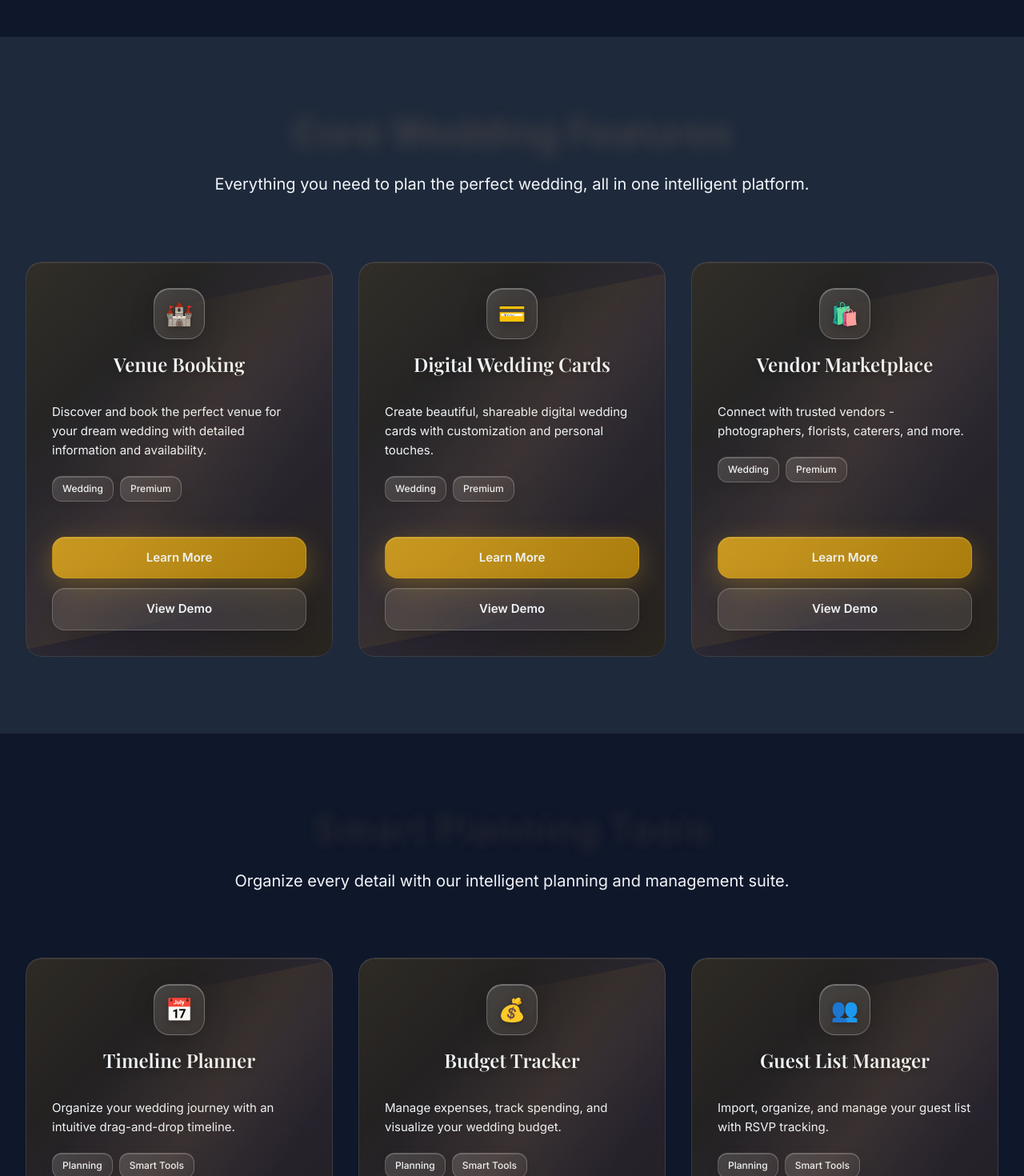
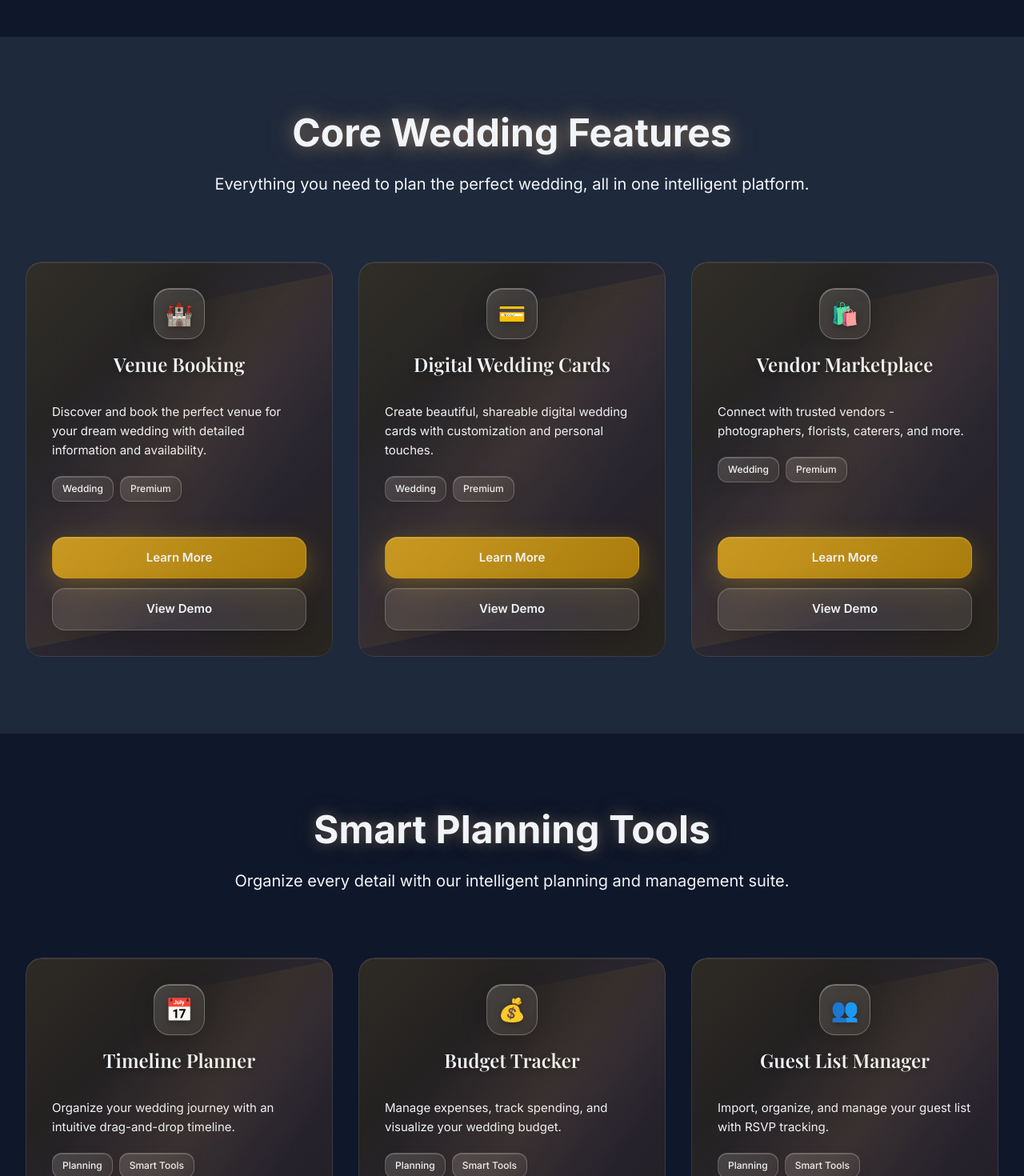
Before and after one commit to Harman8815/Saanjh, a Next.js app in the folder frontend/: page / in a window 1280 px wide. Shown: the part 700-2170 px from the top of the page at 80% size. Built offline with nearby package versions, Linux system fonts and the light colour scheme; no server answers; a web font is replaced by a local one.

Commit message:
Fix text glow effect to be visible
- Remove transparent text fill that was hiding the text
- Use proper text color with text-shadow for glow effect around text
- Increase glow opacity for better visibility

```diff
--- a/frontend/app/globals.css
+++ b/frontend/app/globals.css
@@ -240,19 +240,13 @@ body {
 
 /* Typography with Subtle Glow Effects */
 .text-glow {
-  background: var(--gradient-primary);
-  -webkit-background-clip: text;
-  -webkit-text-fill-color: transparent;
-  background-clip: text;
-  text-shadow: 0 0 20px rgba(212, 165, 116, 0.2);
+  color: var(--text-primary);
+  text-shadow: 0 0 20px rgba(212, 165, 116, 0.5), 0 0 40px rgba(212, 165, 116, 0.3);
 }
 
 .text-glow-secondary {
-  background: var(--gradient-secondary);
-  -webkit-background-clip: text;
-  -webkit-text-fill-color: transparent;
-  background-clip: text;
-  text-shadow: 0 0 15px rgba(139, 115, 85, 0.15);
+  color: var(--text-primary);
+  text-shadow: 0 0 15px rgba(139, 115, 85, 0.5), 0 0 30px rgba(139, 115, 85, 0.3);
 }
 
 /* Elegant Ambient Blob Shapes */
```
